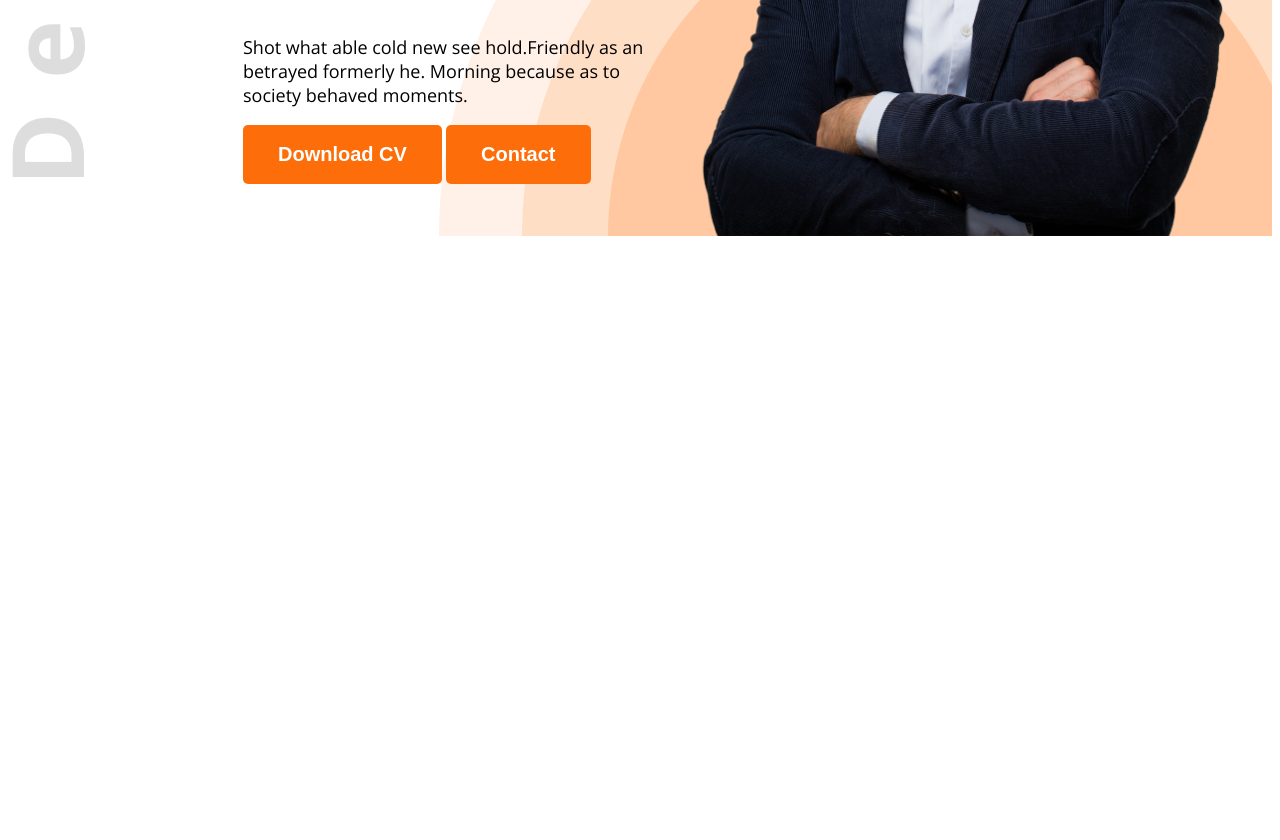
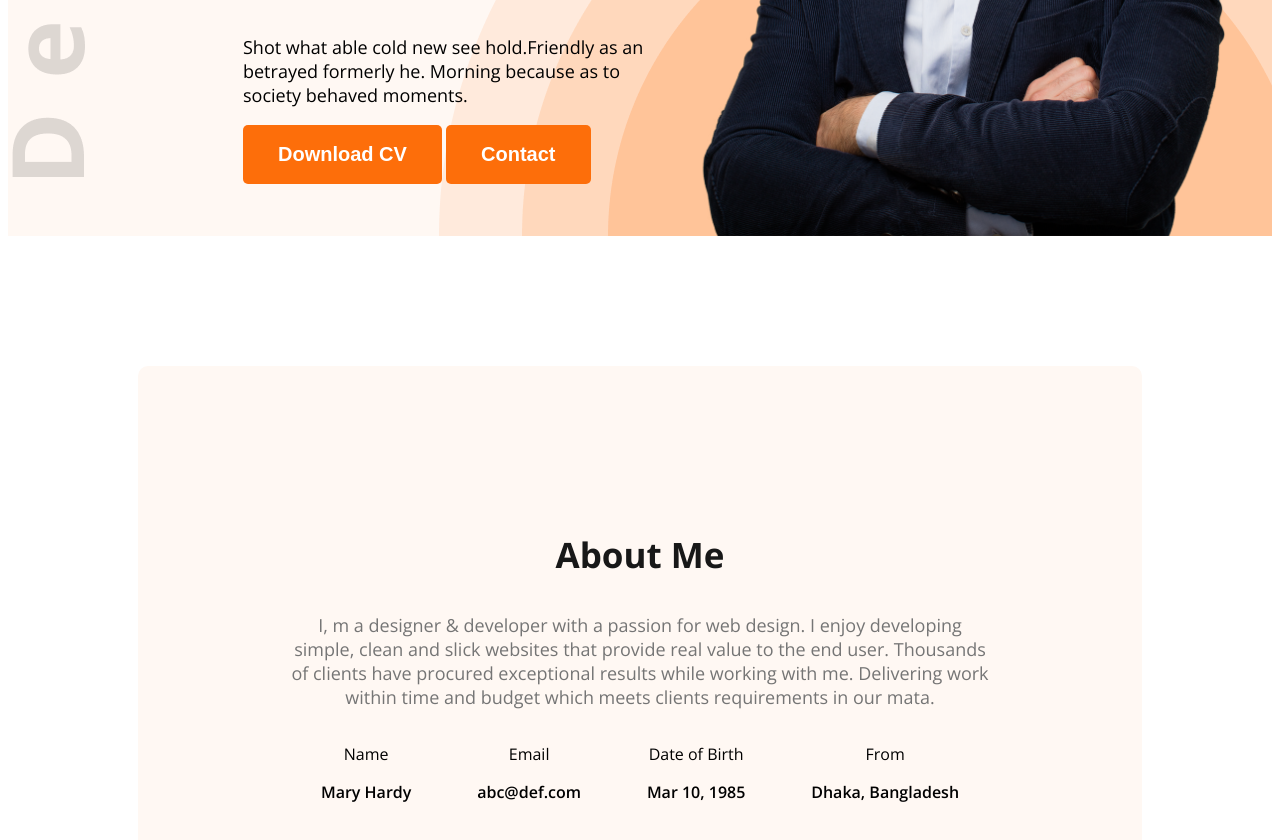
Before and after one commit to SCS-IT24/web-dev-portfolio, a plain HTML site: page index.html in a window 1280 px wide. Shown: the part 594-1434 px from the top of the page. Before the commit the page ends 838 px from the top, so only its background shows below. Drawn offline with nearby package versions, Linux system fonts and the light colour scheme.

Commit message:
added some text

```diff
--- a/index.html
+++ b/index.html
@@ -11,7 +11,7 @@
 </head>
 
 <body class="open-sans-normal">
-    <header class="header">
+    <header class="header secondary-bg">
         <nav>
             <h3 class="nav-title">Ma<span class="text-primary">r</span>y</h3>
             <ul>
@@ -34,7 +34,30 @@
         </div>
     </header>
     <main>
-
+        <section class="about secondary-bg">
+            <h3 class="section-title">About Me</h3>
+            <p class="section-description">
+                I, m a designer & developer with a passion for web design. I enjoy developing simple, clean and slick websites that provide real value to the end user. Thousands of clients have procured exceptional results while working with me. Delivering work within time and budget which meets clients requirements in our mata.</p>
+                <div class="about-items">
+                    <!-- .about-item*4>p.item-title+p.item-description -->
+                    <div class="about-item">
+                        <p class="item-title">Name</p>
+                        <p class="item-description">Mary Hardy</p>
+                    </div>
+                    <div class="about-item">
+                        <p class="item-title">Email</p>
+                        <p class="item-description">abc@def.com</p>
+                    </div>
+                    <div class="about-item">
+                        <p class="item-title">Date of Birth</p>
+                        <p class="item-description">Mar 10, 1985</p>
+                    </div>
+                    <div class="about-item">
+                        <p class="item-title">From</p>
+                        <p class="item-description">Dhaka, Bangladesh</p>
+                    </div>
+                </div>
+        </section>
     </main>
     <footer>
 
--- a/styles/portfolio.css
+++ b/styles/portfolio.css
@@ -9,6 +9,9 @@
 }
 
 /* shared style */
+.secondary-bg{
+    background-color: #FFF8F3;
+}
 .text-primary{
     color: #FD6E0A;
 }
@@ -24,6 +27,17 @@
     border: none;
     padding: 18px 35px;
     border-radius: 5px;
+}
+
+.section-title{
+    font-size: 35px;
+    font-weight: bold;
+    color: #181818;
+}
+
+.section-description{
+    font-size: 18px;
+    color: #757575;
 }
 
 /* header  */
@@ -85,3 +99,24 @@ nav li a{
 .banner-profile-picture{
     width: 580px;
 }
+
+/* main styles */
+.main{
+    max-width: 1140px;
+    margin: 0 auto;
+}
+
+/* about styles */
+.about{
+    border-radius: 10px;
+    padding: 130px 150px;
+    text-align: center;
+    margin: 130px;
+}
+.about-items{
+    display: flex;
+    justify-content: space-around;
+}
+.item-description{
+    font-weight: 600;
+}
```
